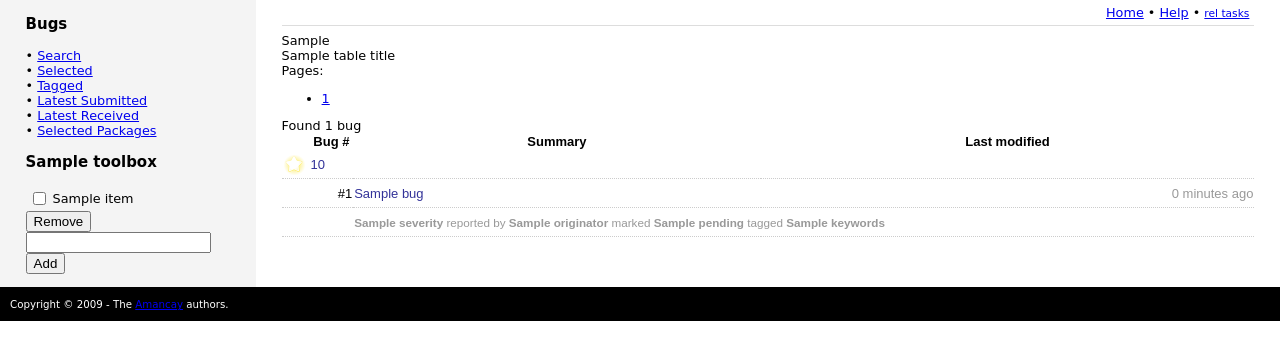
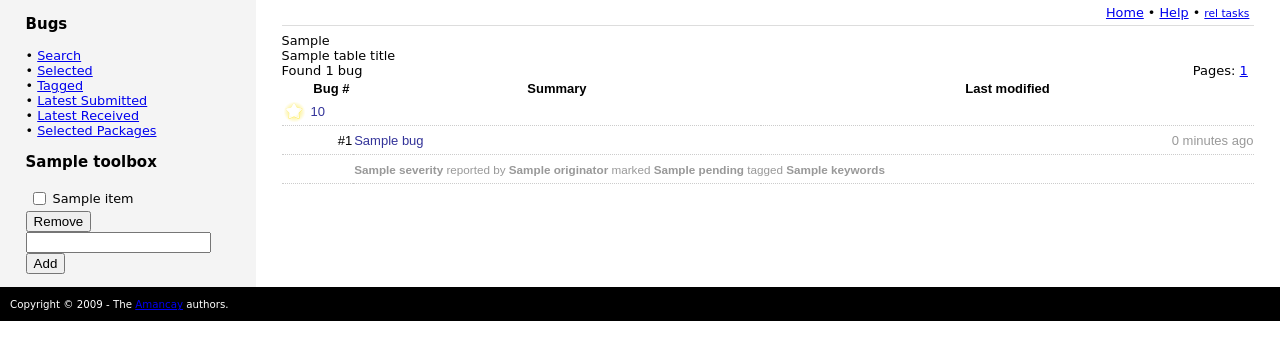
Before and after one commit to dpaleino/amancay, a Django app: template amancay/templates/index.html in a window 1280 px wide. Shown: the part 73-433 px from the top of the page. Run offline with Django 3.2, Linux system fonts and the light colour scheme; the template is opened without the code that fills it: most values are stand-ins (such as "Sample title", 1, 10 or a date in 2020).

Commit message:
Restore removed styles
git-svn-id: svn+ssh://svn.debian.org/svn/bts-webui/bts_webui@117 19058424-5d2e-0410-ba3e-95a0a9172157

```diff
--- a/amancay/static/amancay.css
+++ b/amancay/static/amancay.css
@@ -195,7 +195,7 @@ span.wishlist {
 }
 .bug .bug_title {
 	clear: both;
-	font-size: xx-large;
+	font-size: x-large;
 }
 .bug .bug_title .bug_severity {
 	font-size: xx-small;
@@ -247,6 +247,9 @@ span.wishlist {
     font-size: larger;
     font-weight: bold;
 }
+div.bug_actions {
+	text-align: right;
+}
 #tags_available {
 	text-align: center;
 	padding: 0.5em;
@@ -266,3 +269,73 @@ span.wishlist {
 .tag_draggable a:hover {
 	color: red;
 }
+
+/* Action forms */
+div.action_form {
+	display: none;
+	font-size: small;
+}
+
+fieldset.action_form {
+	margin-top: 0.5em;
+	margin-right: 2em;
+	padding: 0.5em;
+}
+
+div.action_form ul {
+	margin-bottom: 0.3em;
+	margin-top: 0.3em;
+	padding: 0;
+	list-style: none;
+}
+div.action_form li {
+	padding-bottom: 0.4em;
+	padding-top: 0.4em;
+}
+div.action_form label {
+	display: block;
+	float: left;
+	width: 8em;
+	margin-right: 1em;
+	text-align: right;
+}
+
+div.action_form input {
+	width: 80%;
+}
+
+div.action_form textarea {
+	width: 80%;
+}
+
+div.action_form input.submit {
+	float: right;
+	width: 8em;
+}
+
+/* Pager */
+div.pager{
+	font-size: small;
+	margin-bottom: 0.2em;
+}
+
+span.total_bugs {
+
+}
+
+span.page_numbers {
+	float: right;
+}
+
+ul.page_numbers {
+	list-style: none;
+	margin: 0;
+	padding: 0;
+	display: inline;
+}
+ul.page_numbers li {
+	padding-right: 0.5em;
+	display: inline;
+	margin: 0;
+	white-space: nowrap;
+}
```
